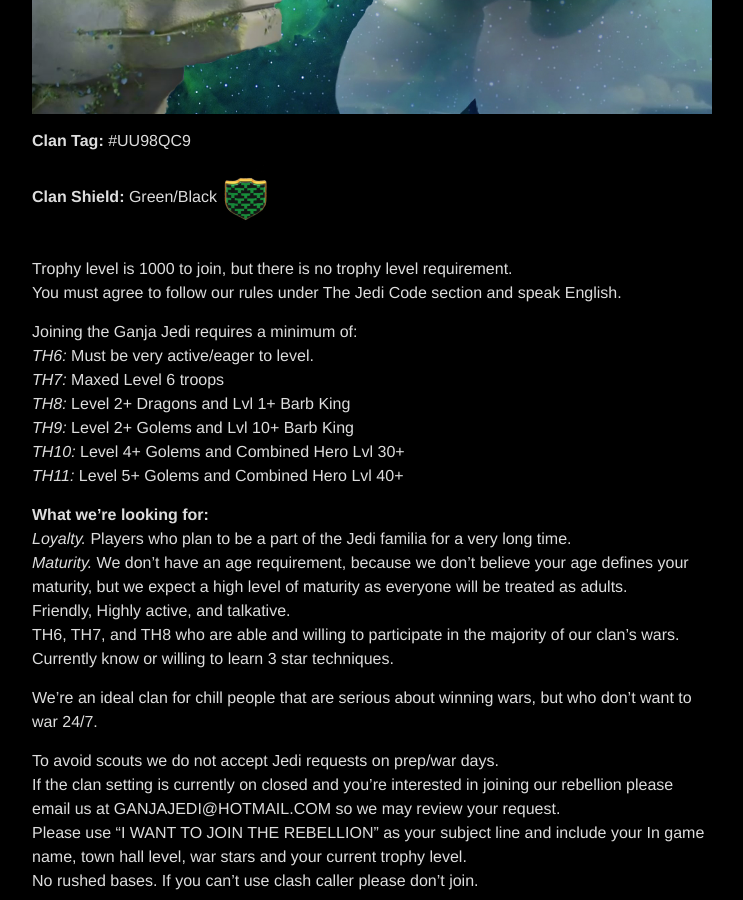
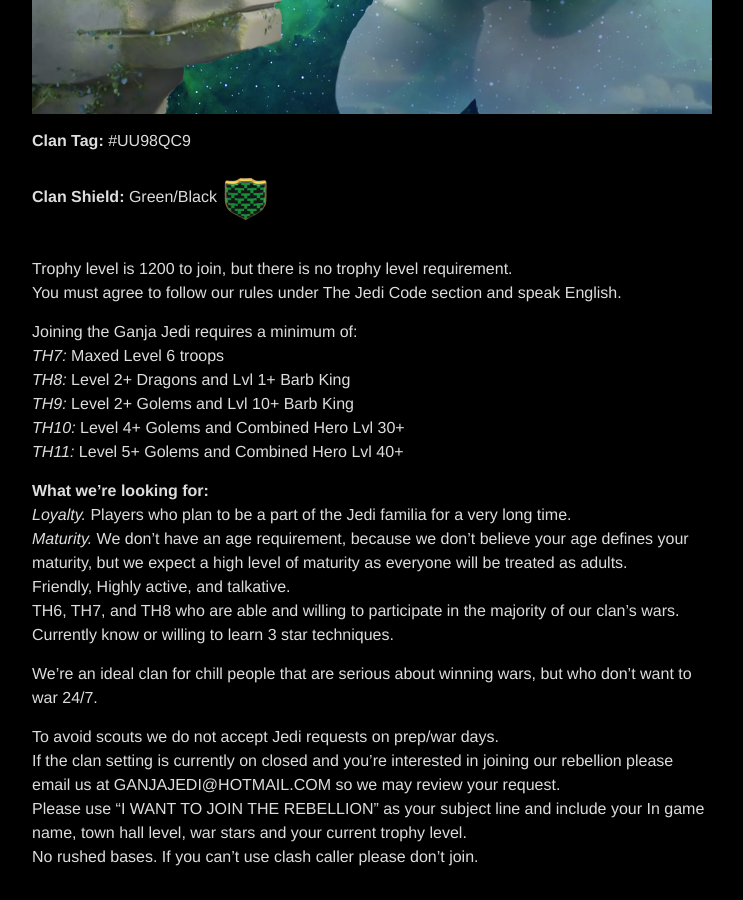
Before and after one commit to cpcobb/cpcobb.deathgrindfreak.io, a Jekyll site: the page built from join-us.md, in a window 1280 px wide and 900 px high, scrolled down 932 px. Shown: the whole window, without its empty margins (268-1011 px from the left). Built offline with Jekyll 4.4.1, drawn with Linux system fonts in a browser that asks for light colours; nearby versions of some CDN libraries.

Commit message:
Create join-us.md

```diff
--- a/join-us.md
+++ b/join-us.md
@@ -10,11 +10,10 @@
 **Clan Tag:** #UU98QC9 <br/>
 **Clan Shield:** Green/Black <img src="/badge.jpg" width="50px"/>
 
-Trophy level is 1000 to join, but there is no trophy level requirement. <br/>
+Trophy level is 1200 to join, but there is no trophy level requirement. <br/>
 You must agree to follow our rules under The Jedi Code section and speak English.
 
 Joining the Ganja Jedi requires a minimum of: <br/>
-*TH6:*  Must be very active/eager to level.
 *TH7:*  Maxed Level 6 troops <br/>
 *TH8:*  Level 2+ Dragons and Lvl 1+ Barb King <br/>
 *TH9:*  Level 2+ Golems and Lvl 10+ Barb King <br/>
```
